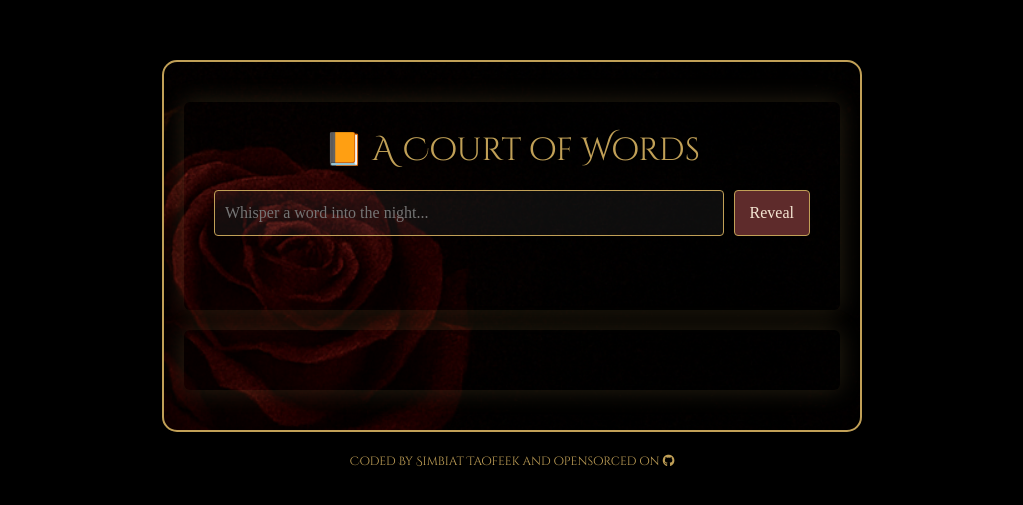
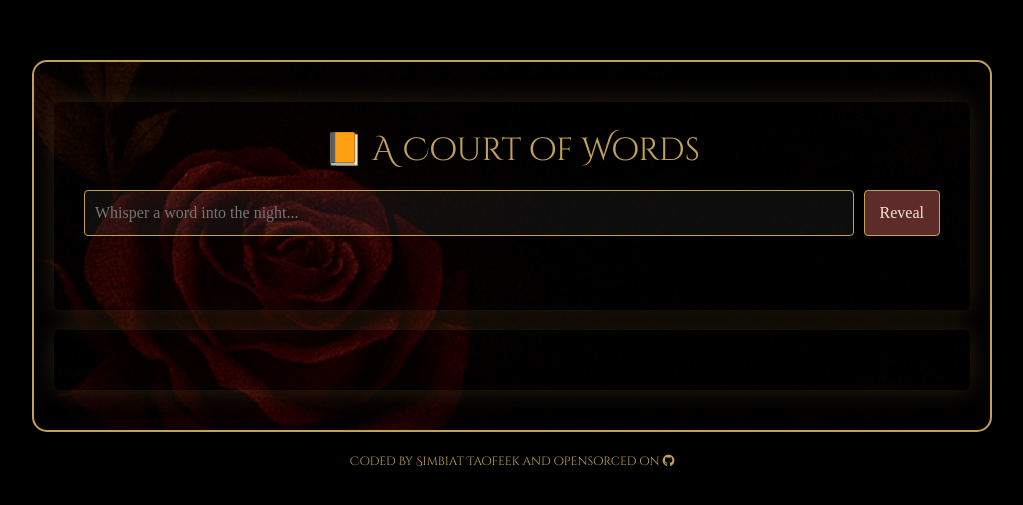
Before and after one commit to Simbiat23/Dictionary-app, a React (Create React App) app: page / in a window 1280 px wide. Shown: the part 125-630 px from the top of the page, without its empty margins (128-1151 px from the left). Built offline with nearby package versions, Linux system fonts and the light colour scheme.

Commit message:
changed size

```diff
--- a/src/Dictionary.css
+++ b/src/Dictionary.css
@@ -4,8 +4,9 @@ body {
 }
 
 .Dictionary {
-  max-width: 700px;
+  max-width: 960px;
   margin: auto;
+
   background: linear-gradient(to bottom right, #0d0b14, #1f1a29);
   padding: 20px;
   border-radius: 15px;
```
